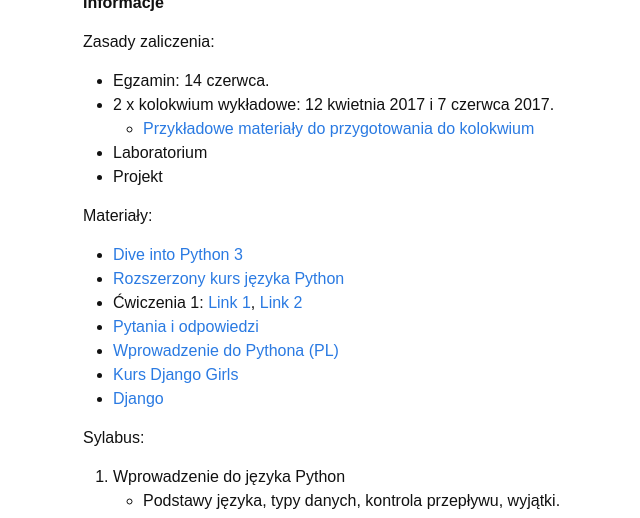
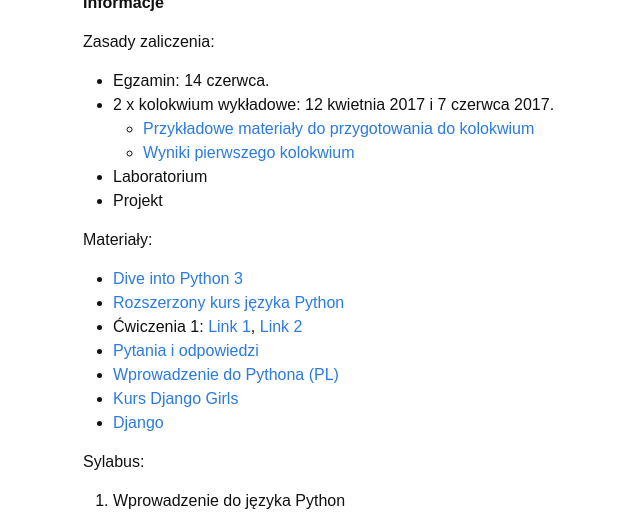
Before and after one commit to piotrlasek/piotrlasek.github.io, a Jekyll site: the page built from for-students/ai2-2017.md, in a window 1280 px wide and 900 px high, cut to the strip 382-900 px from the top of the window. Shown: the whole strip, without its empty margins (187-827 px from the left). Built offline with Jekyll 4.4.1, drawn with Linux system fonts in a browser that asks for light colours.

Commit message:
Update ai2-2017.md

```diff
--- a/for-students/ai2-2017.md
+++ b/for-students/ai2-2017.md
@@ -14,6 +14,7 @@
 * 2 x kolokwium wykładowe: 12 kwietnia 2017 i 7 czerwca 2017.
   * [Przykładowe materiały do przygotowania do
   kolokwium](ai2-test-demo.pdf)
+  * [Wyniki pierwszego kolokwium](ai2-2017-kol1-wyn.pdf)
 * Laboratorium
 * Projekt
 
```
